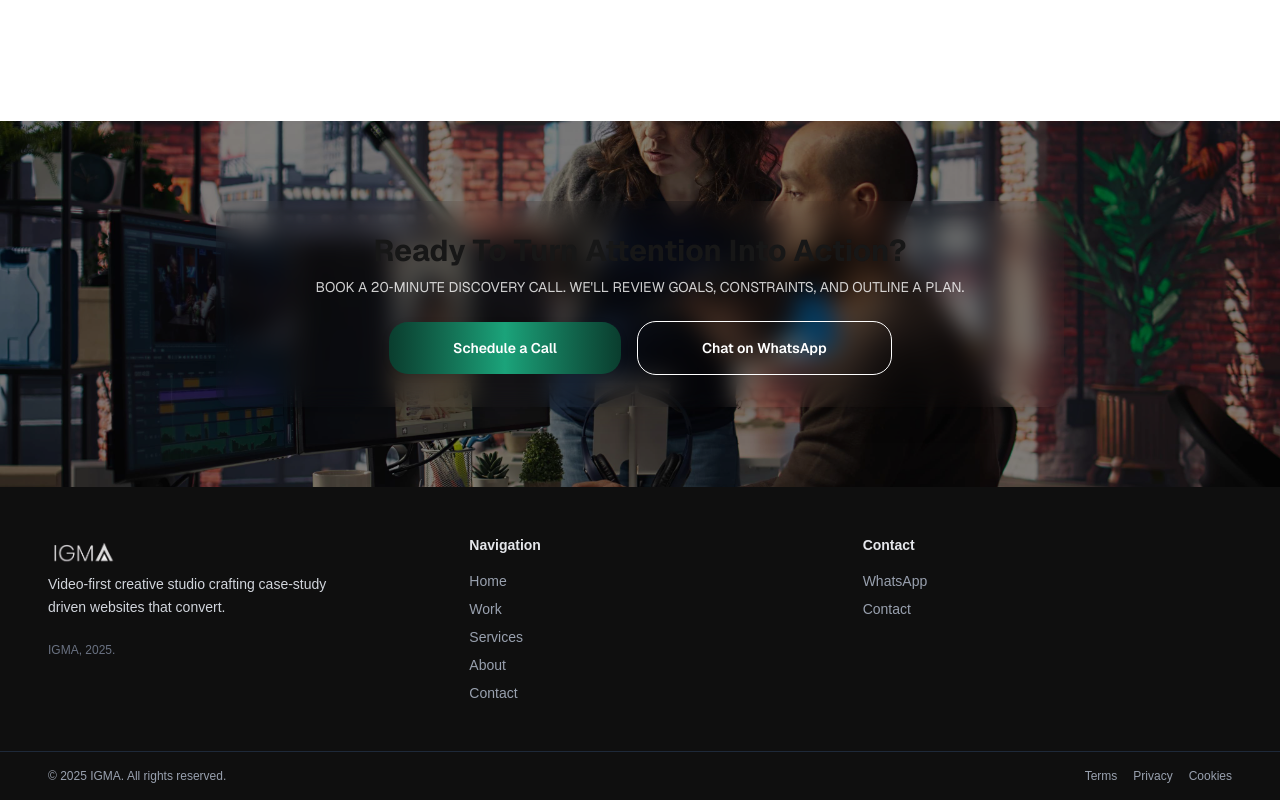
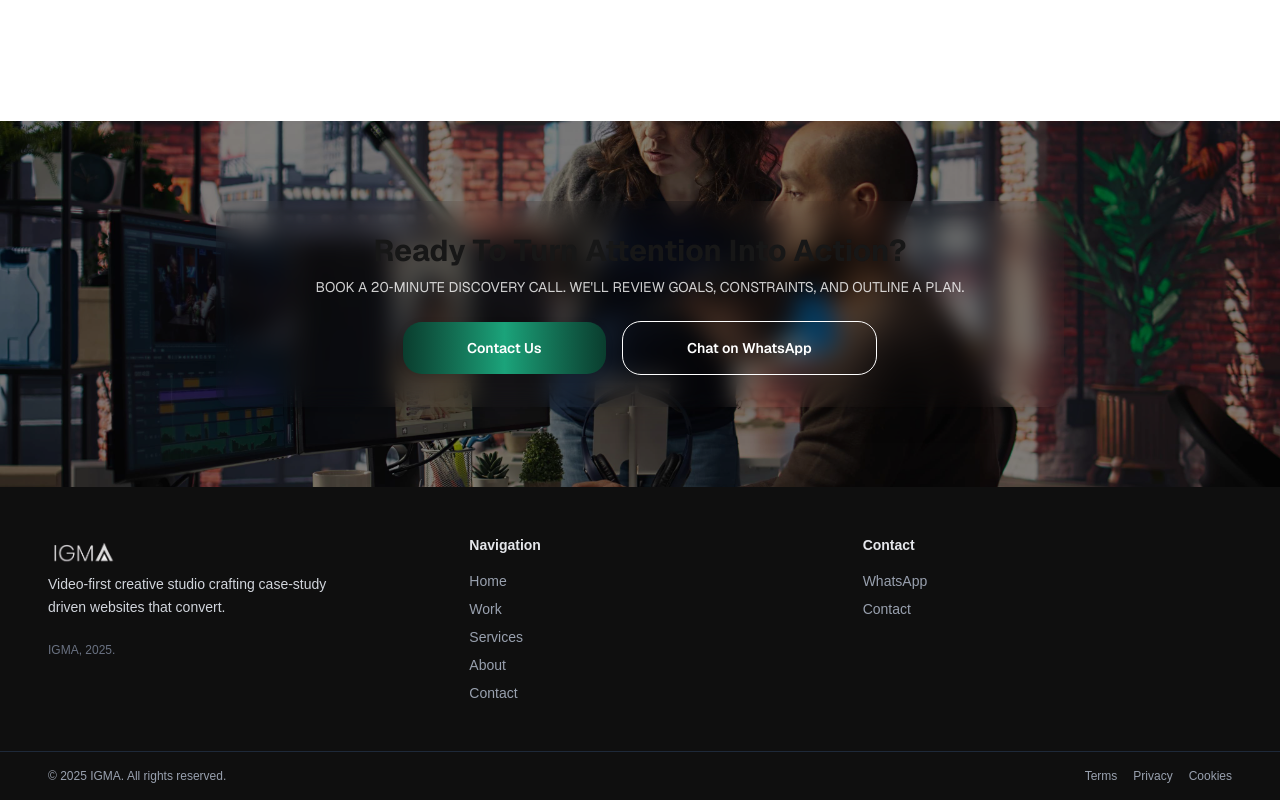
Before and after one commit to igmastudiopk-design/IGMA_Site, a Next.js app: page / in a window 1280 px wide. Shown: the part 5541-6341 px from the top of the page. Built offline with nearby package versions, Linux system fonts and the light colour scheme.

Commit message:
redirect Book Call page to Contact Us and update CTA button label

```diff
--- a/src/app/book-call/page.tsx
+++ b/src/app/book-call/page.tsx
@@ -1,8 +1,5 @@
+import { redirect } from "next/navigation";
+
 export default function BookCallPage() {
-  return (
-    <section className="mx-auto max-w-4xl px-6 py-24">
-      <h1 className="text-4xl font-bold">Book a Call</h1>
-      <p className="mt-4 text-white/80">Demo page for booking a call (app router).</p>
-    </section>
-  );
+  redirect("/contact");
 }
--- a/src/components/cta.tsx
+++ b/src/components/cta.tsx
@@ -21,7 +21,7 @@ export default function CTA() {
             BOOK A 20‑MINUTE DISCOVERY CALL. WE&apos;LL REVIEW GOALS, CONSTRAINTS, AND OUTLINE A PLAN.
           </p>
           <div className="mt-6 flex flex-wrap items-center justify-center gap-4">
-            <Button href="https://wa.me/923715000280" label="Schedule a Call" variant="gradient" target="_blank" rel="noopener noreferrer" />
+            <Button href="/contact" label="Contact Us" variant="gradient" />
             <Button
               href="https://wa.me/923715000280"
               label="Chat on WhatsApp"
```
